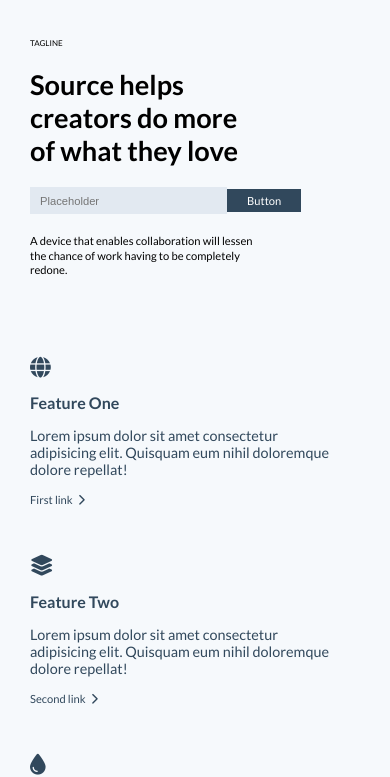
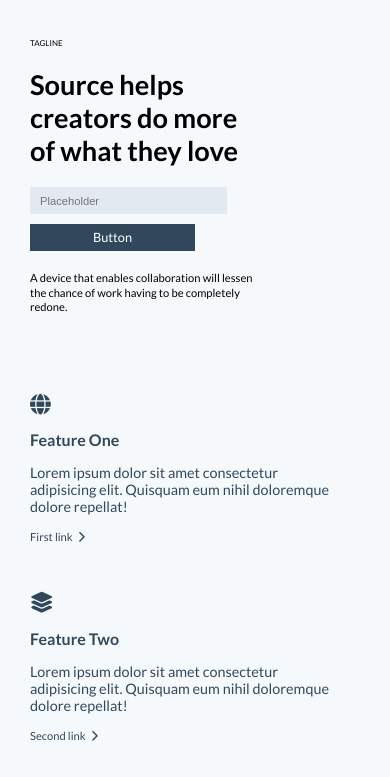
Before and after one commit to aaqib605/100DevsSourceLayout, a plain HTML site: page index.html in a window 390 px wide. Shown: the part 72-849 px from the top of the page. Drawn offline with Linux system fonts and the light colour scheme.

Commit message:
complete

```diff
--- a/styles.css
+++ b/styles.css
@@ -209,6 +209,7 @@ body {
 
   .hero .form-control a {
     font-size: 0.7rem;
+    height: 27px;
   }
 
   .hero .section-two {
@@ -261,6 +262,19 @@ body {
     margin-left: 30%;
   }
 
+  .hero .form-control {
+    flex-direction: column;
+    gap: 10px;
+    align-items: flex-start;
+  }
+
+  .hero .form-control a {
+    display: inline-block;
+    width: 165px;
+    font-size: 0.8rem;
+    text-align: center;
+  }
+
   .hero .section-two {
     gap: 50px;
   }
```
